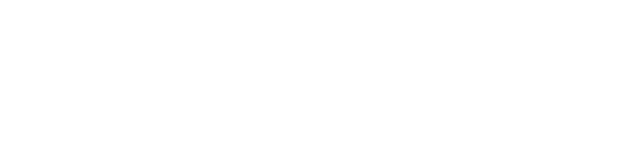
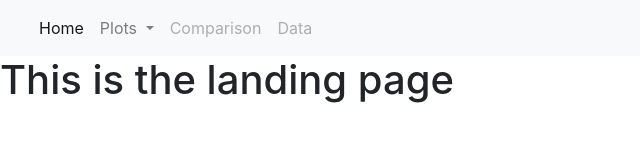
Before and after one commit to MarcusKorea/Weather_Dashboard, a plain HTML site: page WebVisualisations/dashboard.html in a window 1280 px wide. Shown: the whole page, without its empty margins (0-640 px from the left). Drawn offline with nearby package versions, Linux system fonts and the light colour scheme.

Commit message:
started code

```diff
--- a/WebVisualisations/dashboard.html
+++ b/WebVisualisations/dashboard.html
@@ -1,6 +1,45 @@
 <!DOCTYPE html>
 <html>
     <head>
+        <meta charset="UTF-8">
         <title> Weather Dashboard</title>
+        <!-- Link to bootstrap-->
+        <link rel = "stylesheet" href="https://stackpath.bootstrapcdn.com/bootstrap/4.3.1/css/bootstrap.min.css" integrity="sha384-ggOyR0iXCbMQv3Xipma34MD+dH/1fQ784/j6cY/iJTQUOhcWr7x9JvoRxT2MZw1T" crossorigin="anonymous">
+        <link rel = "stylesheet" type = "text/css" href="style.css">
     </head>
+
+    <body>
+        <!-- Nav Bar-->
+        <nav class="navbar navbar-expand-lg navbar-light bg-light" "fa fa-fw fa-home">
+            <div class="container-fluid">
+              <div class="collapse navbar-collapse" id="navbarScroll">
+                <ul class="navbar-nav me-auto my-2 my-lg-0 navbar-nav-scroll" style="--bs-scroll-height: 100px;">
+                  <li class="nav-item">
+                    <a class="nav-link active" aria-current="page" href="#">Home</a>
+                  </li>
+                  <li class="nav-item dropdown">
+                    <a class="nav-link dropdown-toggle" href="#" id="navbarScrollingDropdown" role="button" data-bs-toggle="dropdown" aria-expanded="false">
+                      Plots
+                    </a>
+                    <ul class="dropdown-menu" aria-labelledby="navbarScrollingDropdown">
+                      <li><a class="dropdown-item" href="#">Max Temperature</a></li>
+                      <li><a class="dropdown-item" href="#">Humidity</a></li>
+                      <li><hr class="dropdown-divider"></li>
+                      <li><a class="dropdown-item" href="#">Cloudiness</a></li>
+                      <li><a class="dropdown-item" href="#">Wind Speed</a></li>
+                    </ul>
+                  </li>
+                  <li class="nav-item">
+                    <a class="nav-link disabled">Comparison</a>
+                  </li>
+                  <li class="nav-item">
+                    <a class="nav-link disabled">Data</a>
+                  </li>
+                </ul>
+              </div>
+            </div>
+          </nav>
+        <!-- Headers-->
+        <h1> This is the landing page</h1>
+    </body>
 </html>
```
Also changed, not shown: WebVisualisations/style.css (added), 2 other files.
